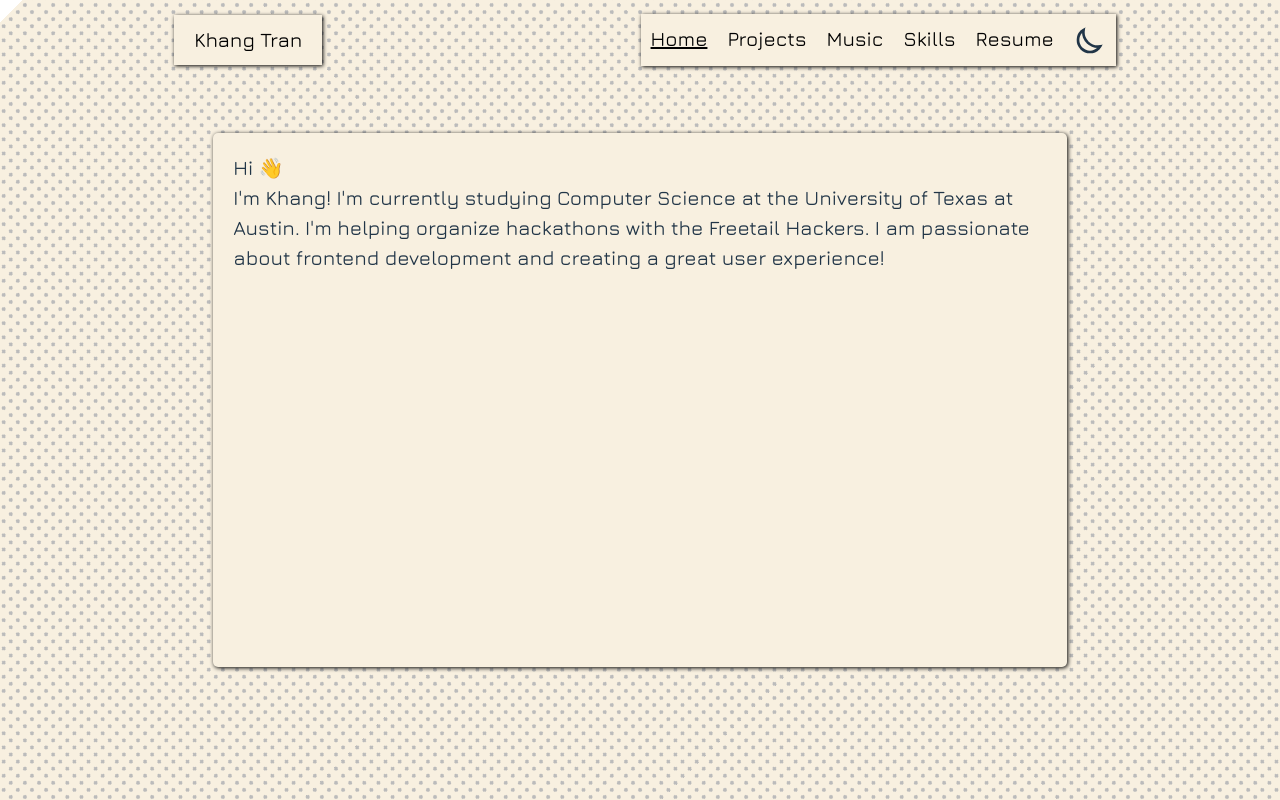
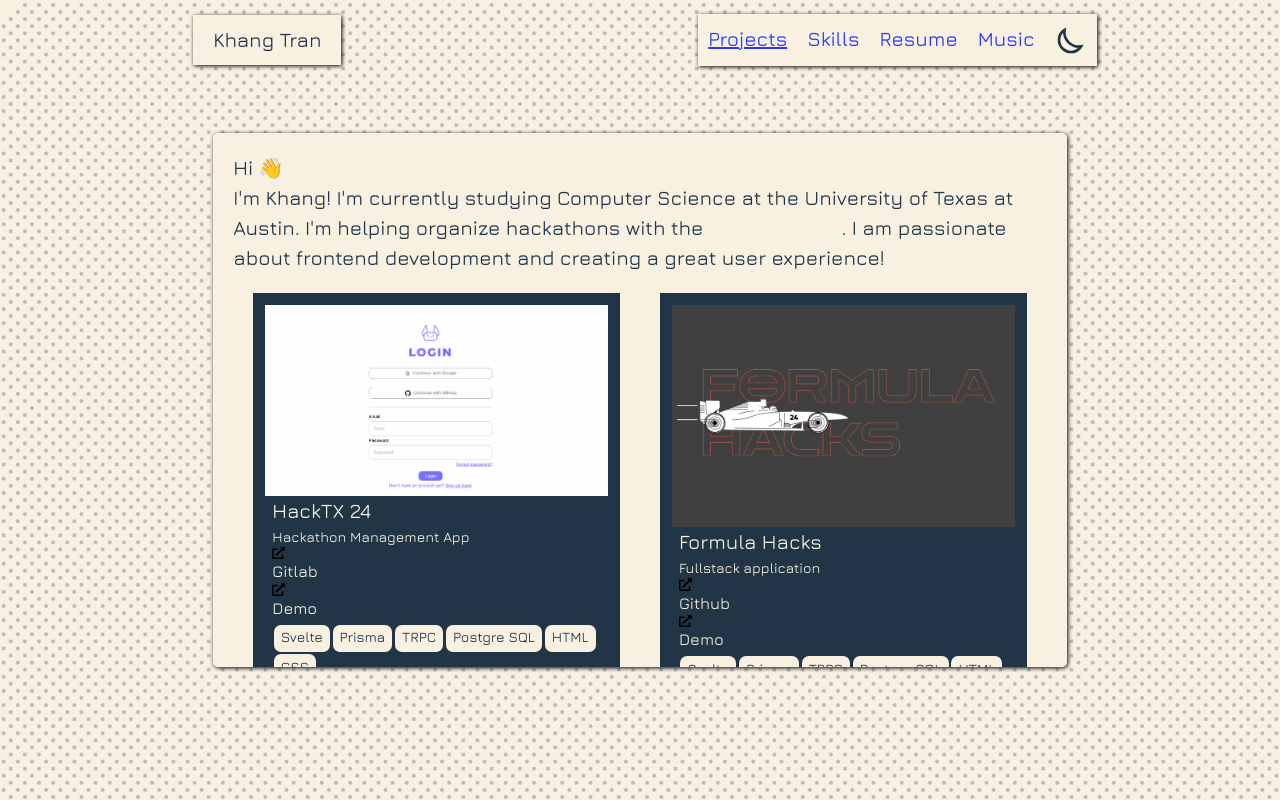
Before and after one commit to CmplsvPen/cmplsvpen.github.io, a Vue app: page / in a window 1280 px wide. Shown: the top 800 px of the page. Built offline with nearby package versions, Linux system fonts and the light colour scheme; the HTML template or start-up script is replaced by a standard one.

Commit message:
Delete Home

```diff
--- a/src/components/Home.vue
+++ /dev/null
@@ -1,12 +0,0 @@
-<script setup>
-import music from './music.vue'
-import projects from './projects.vue'
-</script>
-
-<template>
-  <section id="about">
-    <h2>Hi 👋</h2>
-    I'm Khang! I'm currently studying Computer Science at the University of Texas at Austin. I'm helping organize hackathons with the <a href="https://freetailhackers.com">Freetail Hackers</a>.
-    I am passionate about frontend development and creating a great user experience!
-  </section>
-</template>
--- a/src/components/Navbar.vue
+++ b/src/components/Navbar.vue
@@ -7,11 +7,10 @@ import DarkMode from "./DarkMode.vue";
   <nav>
     <h3 class="bg-page shadow-custom px-4 py-2">Khang Tran</h3>
     <span id="links" class="flex align-center bg-page shadow-custom">
-      <RouterLink to="/">Home</RouterLink>
-      <RouterLink to="/projects">Projects</RouterLink>
-      <RouterLink to="/music">Music</RouterLink>
+      <RouterLink to="/">Projects</RouterLink>
       <RouterLink to="/skills">Skills</RouterLink>
       <a href="/Khang_Tran_Resume.pdf" target="_blank">Resume</a>
+      <RouterLink to="/music">Music</RouterLink>
       <DarkMode/>
     </span>
   </nav>
--- a/src/components/Projects.vue
+++ b/src/components/Projects.vue
@@ -1,6 +1,8 @@
 <template>
   <section id="projects-section">
-    <h2>Projects</h2>
+    <h2>Hi 👋</h2>
+    I'm Khang! I'm currently studying Computer Science at the University of Texas at Austin. I'm helping organize hackathons with the <a href="https://freetailhackers.com">Freetail Hackers</a>.
+    I am passionate about frontend development and creating a great user experience!
     <div class="project-container">
       <div class="project-card">
         <img src="/rodeo.png"></img>
--- a/src/components/SkillItem.vue
+++ b/src/components/SkillItem.vue
@@ -27,8 +27,8 @@ const playSound = () => {
 </script>
 
 <template>
-  <div @mouseover="playSound" class="skill-item aspect-square drop-shadow-md">
-    <img :src="icon" class="" />
+  <div @mouseover="playSound" class="skill-item aspect-square drop-shadow-md cursor-pointer">
+    <img :src="icon"/>
     <audio ref="audioRef" src="src/assets/sfx/click.mp3" preload="auto"></audio>
     <span class="tooltip">
       <strong>{{ skill }}</strong>{{ blurb }}
--- a/src/components/Skills.vue
+++ b/src/components/Skills.vue
@@ -7,28 +7,25 @@
     <h2>Skills</h2>
     <div class="flex p-4 gap-4">
       <div class="w-1/2 grid grid-cols-[repeat(auto-fit,minmax(3em,1fr))] grid-rows-[repeat(auto-fit,minmax(3em,1fr))] rounded-sm gap-4 p-2 bruh">
-        <SkillItem icon="src/assets/img/AKG.jpg" skill="Geetar" blurb="wow that's cool"/>
         <SkillItem icon="https://cdn.jsdelivr.net/gh/devicons/devicon@latest/icons/svelte/svelte-original.svg" skill="Svelte"/>
         <SkillItem icon="https://cdn.jsdelivr.net/gh/devicons/devicon@latest/icons/react/react-original.svg" skill="React"/>
+        <SkillItem icon="https://cdn.jsdelivr.net/gh/devicons/devicon@latest/icons/vuejs/vuejs-original.svg" skill="Vue"/>
         <SkillItem icon="https://cdn.jsdelivr.net/gh/devicons/devicon@latest/icons/tailwindcss/tailwindcss-original.svg" skill="TailwindCSS"/>
         <SkillItem icon="https://cdn.jsdelivr.net/gh/devicons/devicon@latest/icons/postgresql/postgresql-original.svg" skill="PostgreSQL"/>
         <SkillItem icon="https://cdn.jsdelivr.net/gh/devicons/devicon@latest/icons/apachespark/apachespark-original.svg" skill="Apache Spark"/>
         <SkillItem icon="https://cdn.jsdelivr.net/gh/devicons/devicon@latest/icons/hadoop/hadoop-original.svg" skill="Hadoop"/>
         <SkillItem icon="https://cdn.jsdelivr.net/gh/devicons/devicon@latest/icons/threejs/threejs-original.svg" skill="Three.js"/>
         <SkillItem icon="https://cdn.jsdelivr.net/gh/devicons/devicon@latest/icons/vitejs/vitejs-original.svg" skill="Vite"/>
-        <SkillItem icon="https://cdn.jsdelivr.net/gh/devicons/devicon@latest/icons/vuejs/vuejs-original.svg" skill="Vue"/>
+        <SkillItem icon="https://cdn.jsdelivr.net/gh/devicons/devicon@latest/icons/python/python-original.svg" skill="Python"/>
         <SkillItem icon="https://cdn.jsdelivr.net/gh/devicons/devicon@latest/icons/c/c-original.svg" skill="C/C++/C#"/>
         <SkillItem icon="https://cdn.jsdelivr.net/gh/devicons/devicon@latest/icons/trpc/trpc-original.svg" skill="tRPC"/>
         <SkillItem icon="https://cdn.jsdelivr.net/gh/devicons/devicon@latest/icons/html5/html5-original.svg" skill="HTML"/>
         <SkillItem icon="https://cdn.jsdelivr.net/gh/devicons/devicon@latest/icons/css3/css3-original.svg" skill="CSS"/>
         <SkillItem icon="https://cdn.jsdelivr.net/gh/devicons/devicon@latest/icons/javascript/javascript-original.svg" skill="JavaScript"/>
         <SkillItem icon="https://cdn.jsdelivr.net/gh/devicons/devicon@latest/icons/typescript/typescript-original.svg" skill="TypeScript"/>
-        <SkillItem icon="https://cdn.jsdelivr.net/gh/devicons/devicon@latest/icons/python/python-original.svg" skill="Python"/>
         <SkillItem icon="https://cdn.jsdelivr.net/gh/devicons/devicon@latest/icons/blender/blender-original.svg" skill="Blender"/>
         <SkillItem icon="https://cdn.jsdelivr.net/gh/devicons/devicon@latest/icons/gimp/gimp-original.svg" skill="GNU Image Manipulation Program"/>
         <SkillItem icon=""/>
-        <SkillItem/>
-        <SkillItem/>
         <SkillItem/>
         <SkillItem/>
         <SkillItem/>
--- a/src/router.js
+++ b/src/router.js
@@ -1,4 +1,3 @@
-import Home from "./components/Home.vue";
 import Projects from "./components/Projects.vue";
 import Music from "./components/music.vue";
 import Skills from "./components/Skills.vue";
@@ -7,8 +6,7 @@ import { createMemoryHistory, createRouter } from 'vue-router'
 const router = createRouter({
   history: createMemoryHistory(),
   routes: [
-    { path: '/', component: Home, },
-    { path: '/projects', component: Projects, },
+    { path: '/', component: Projects, },
     { path: '/music', component: Music, },
     {path: '/skills', component: Skills, },
   ],
--- a/src/style.css
+++ b/src/style.css
@@ -4,9 +4,9 @@
 
 @theme {
   --color-water: #4287f5;
-  --color-page: #f8f0e0;
+  --color-page: var(--background);
   --color-page-darker: #e8e0d0;
-  --color-black: #213547;
+  --color-black: var(--foreground);
   --shadow-custom: black 1px 1px 4px;
 }
 
@@ -15,13 +15,13 @@
   line-height: 1.5;
   font-weight: 500;
   font-size: 20px;
-/*
+
   --foreground: #213547;
   --background: #f8f0e0;
   --accent: #2937ff;
   color-scheme: light dark;
   color: var(--foreground);
-  background-color: var(--background); */
+  background-color: var(--background);
 
   font-synthesis: none;
   text-rendering: optimizeLegibility;
@@ -33,8 +33,8 @@
 
 .dark {
   color-scheme: dark;
-  --foreground: var(--color-black);
-  --background: var(--color-page);
+  --foreground: #f8f0e0;
+  --background: #213547;
   --accent: #ffb429;
 }
 
@@ -56,6 +56,10 @@ body::before {
   z-index: -1;
   transform: rotate(45deg);
   animation: pan 2s linear infinite;
+}
+
+* {
+  transition: background-color 0.2s ease-in-out, color 0.2s ease-in-out;
 }
 
 p {
```
